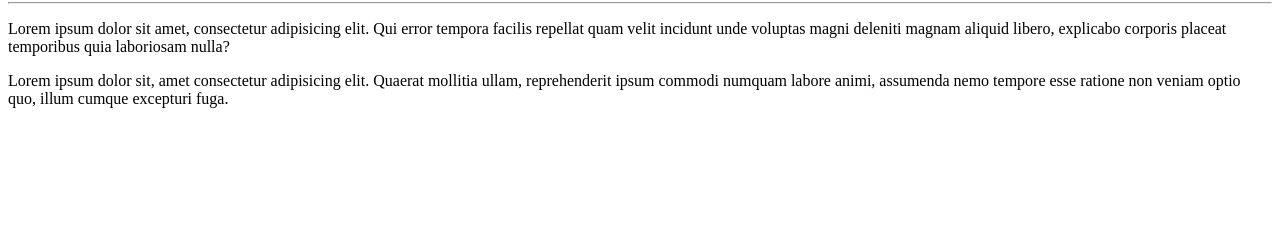
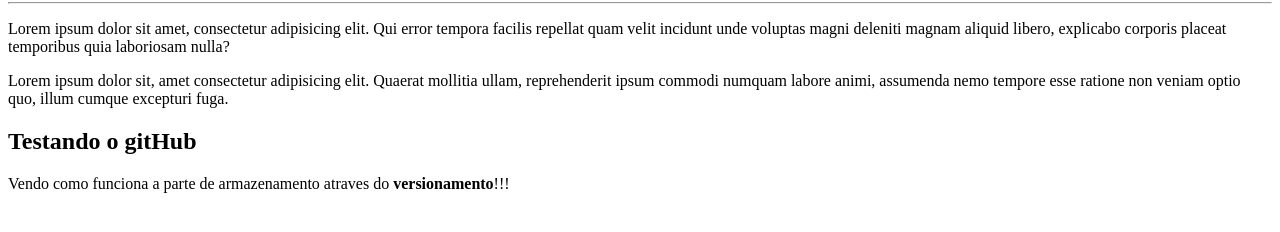
Before and after one commit to DenisFreitas1988/ola-mundo, a plain HTML site: page site-exemplo/index.html in a window 1280 px wide. Shown: the part 78-310 px from the top of the page. Drawn offline with Linux system fonts and the light colour scheme.

Commit message:
Update index.html

```diff
--- a/site-exemplo/index.html
+++ b/site-exemplo/index.html
@@ -11,6 +11,8 @@
     <hr>
     <p>Lorem ipsum dolor sit amet, consectetur adipisicing elit. Qui error tempora facilis repellat quam velit incidunt unde voluptas magni deleniti magnam aliquid libero, explicabo corporis placeat temporibus quia laboriosam nulla?</p>
     <p>Lorem ipsum dolor sit, amet consectetur adipisicing elit. Quaerat mollitia ullam, reprehenderit ipsum commodi numquam labore animi, assumenda nemo tempore esse ratione non veniam optio quo, illum cumque excepturi fuga.</p>
+    <h2>Testando o gitHub</h2>
+    <p>Vendo como funciona a parte de armazenamento atraves do <strong>versionamento</strong>!!!</p>
 
 </body>
 </html>
```
